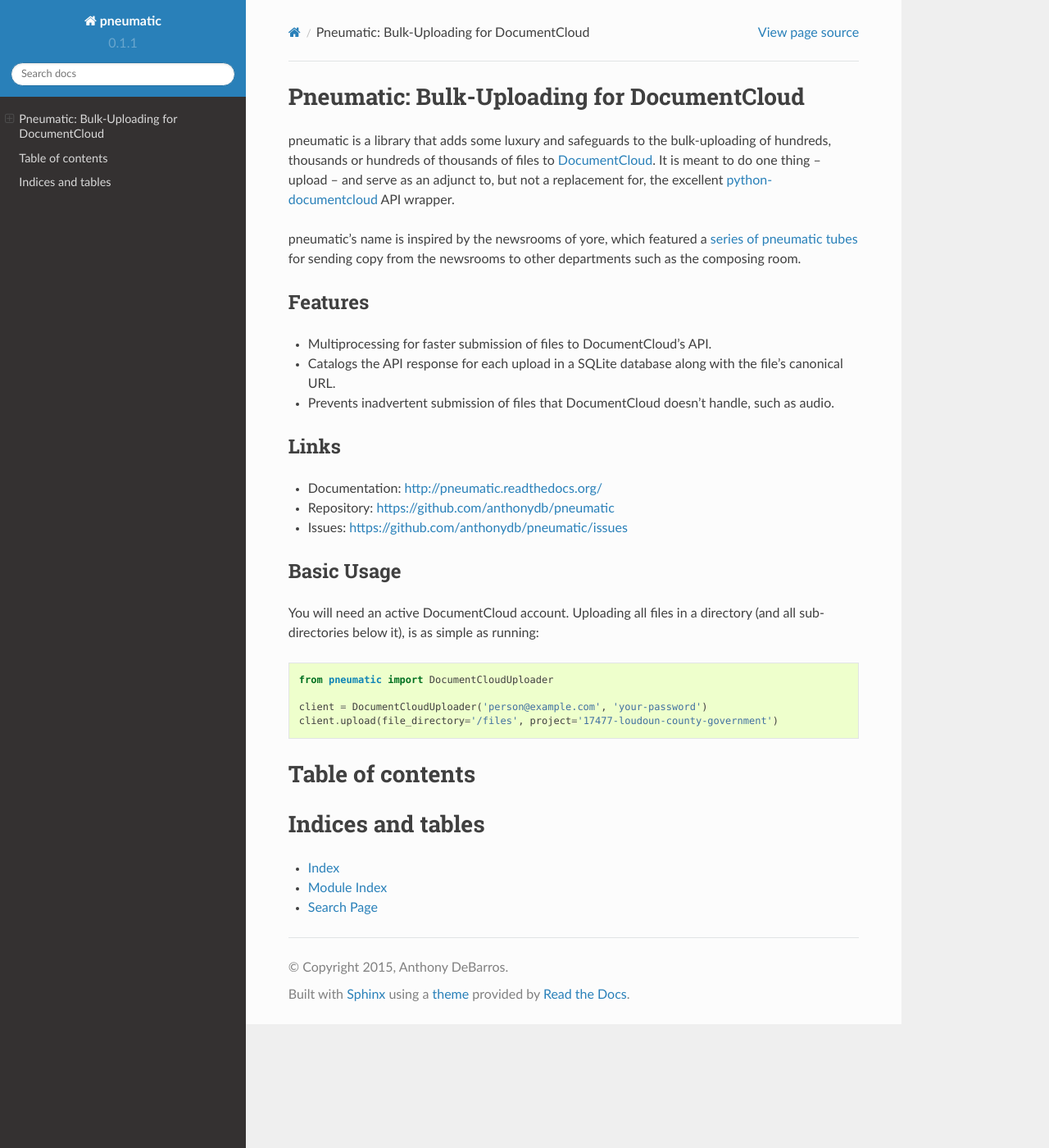
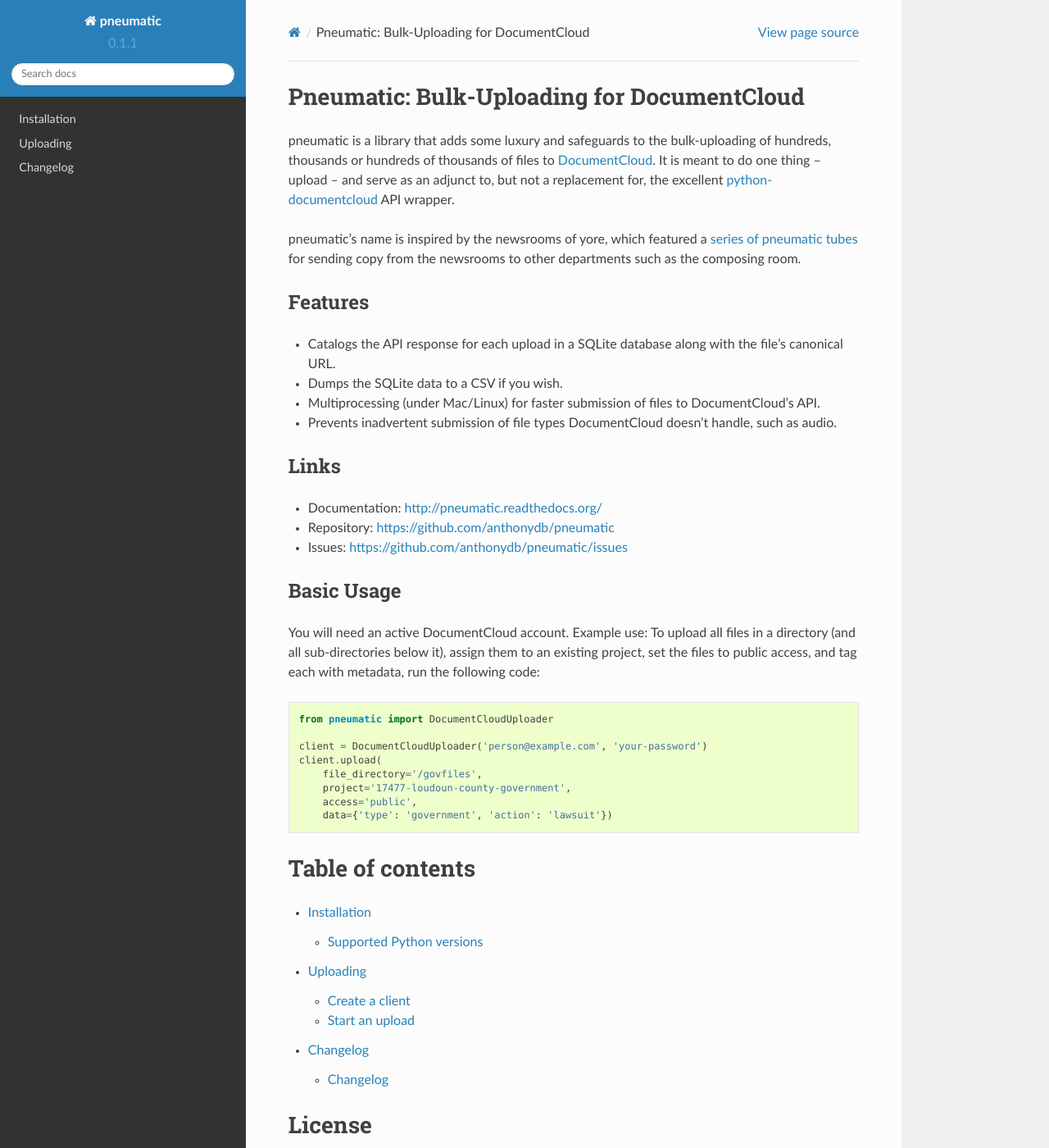
Before and after one commit to anthonydb/pneumatic, a Sphinx documentation site: the page built from docs/index.rst, in a window 1280 px wide and 1400 px high. Shown: the whole window at 82% size. Built offline with Sphinx 7.4.7 and the Read the Docs theme 2.0.0, drawn with Linux system fonts in a browser that asks for light colours.

Commit message:
Documentation in progress.

```diff
--- a/CHANGELOG.rst
+++ b/CHANGELOG.rst
@@ -4,12 +4,12 @@
 Development
 -------------------------
 
-* Add ``dump_to_csv`` database function.
+* ``dump_to_csv`` outputs contents of SQLite database.
+* Add ``force_ocr`` parameter to upload options.
 * Removed multiprocessing support for Windows for now.
-* Report when file directory does not exist.
+* Report when upload file directory does not exist.
 * Better testing for prohibited file types.
 * Only create database after file path verified.
-* Add ``force_ocr`` parameter.
 
 0.1.1 - December 31, 2015
 -------------------------
--- a/README.rst
+++ b/README.rst
@@ -8,9 +8,10 @@
 Features
 --------
 
-- Multiprocessing for faster submission of files to DocumentCloud's API.
 - Catalogs the API response for each upload in a SQLite database along with the file's canonical URL.
-- Prevents inadvertent submission of files that DocumentCloud doesn't handle, such as audio.
+- Dumps the SQLite data to a CSV if you wish.
+- Multiprocessing (under Mac/Linux) for faster submission of files to DocumentCloud's API.
+- Prevents inadvertent submission of file types DocumentCloud doesn't handle, such as audio.
 
 Links
 -----
@@ -22,14 +23,17 @@
 Basic Usage
 -----------
 
-You will need an active DocumentCloud account. Uploading all files in a directory (and all sub-directories below it), is as simple as running:
+You will need an active DocumentCloud account. Example use: To upload all files in a directory (and all sub-directories below it), assign them to an existing project, set the files to public access, and tag each with metadata, run the following code:
 
 .. code-block:: python
 
     from pneumatic import DocumentCloudUploader
 
     client = DocumentCloudUploader('person@example.com', 'your-password')
-    client.upload(file_directory='/files', project='17477-loudoun-county-government')
-
+    client.upload(
+        file_directory='/govfiles',
+        project='17477-loudoun-county-government',
+        access='public',
+        data={'type': 'government', 'action': 'lawsuit'})
 
 .. _`series of pneumatic tubes`: http://evolvingnewsroom.nz/wp-content/uploads/2008/10/newsroom-tubes1.jpg
--- /dev/null
+++ b/docs/changelog.rst
@@ -0,0 +1,5 @@
+=========
+Changelog
+=========
+
+.. include:: ../CHANGELOG.rst
--- a/docs/index.rst
+++ b/docs/index.rst
@@ -6,6 +6,14 @@
 .. toctree::
    :maxdepth: 2
 
+   installation
+   uploading
+   changelog
+
+License
+=======
+
+.. include:: ../LICENSE
 
 
 Indices and tables
```
Also changed, not shown: docs/installation.rst (added, +12 -0 lines), docs/uploading.rst (added, +20 -0 lines).
